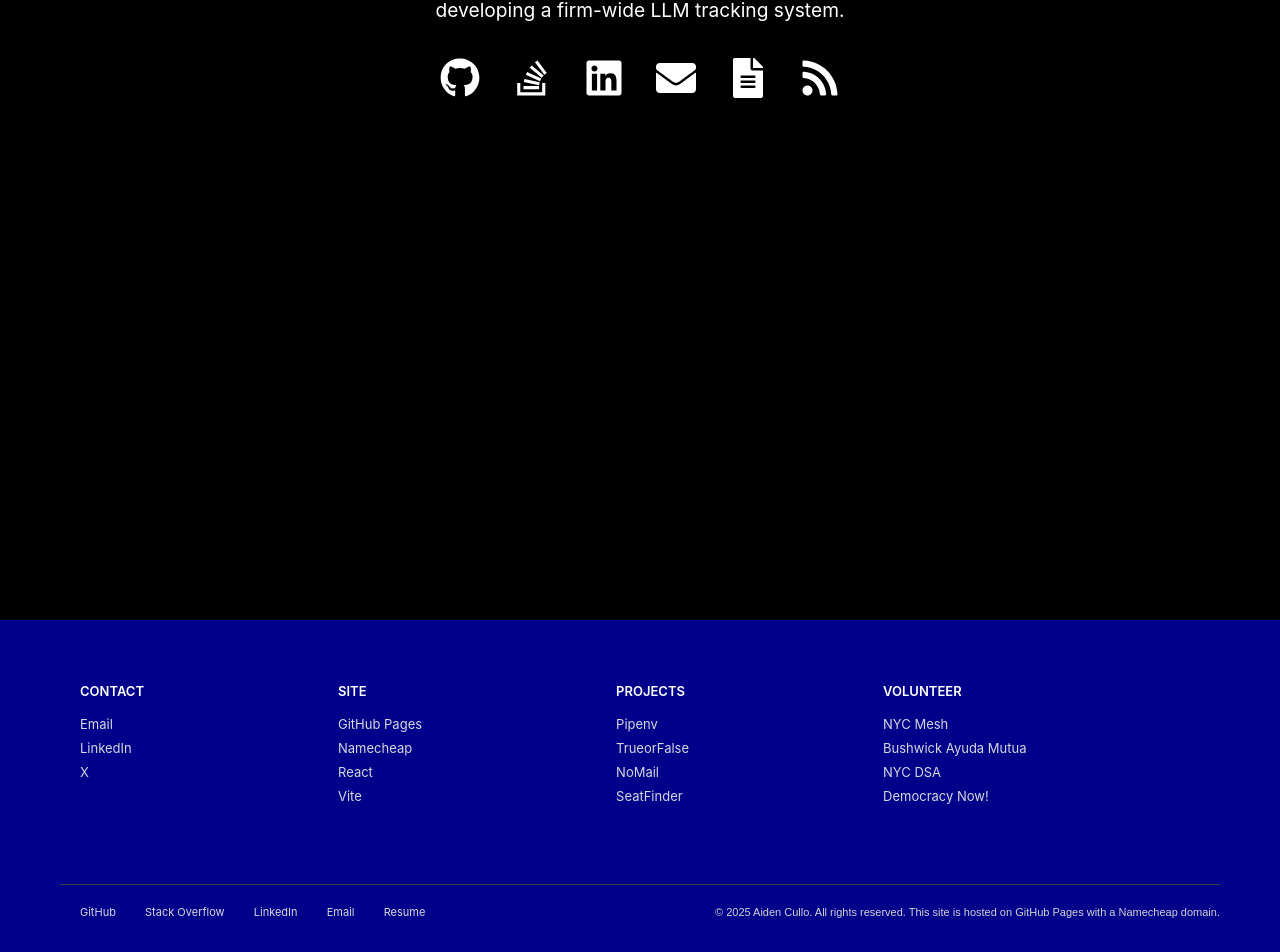
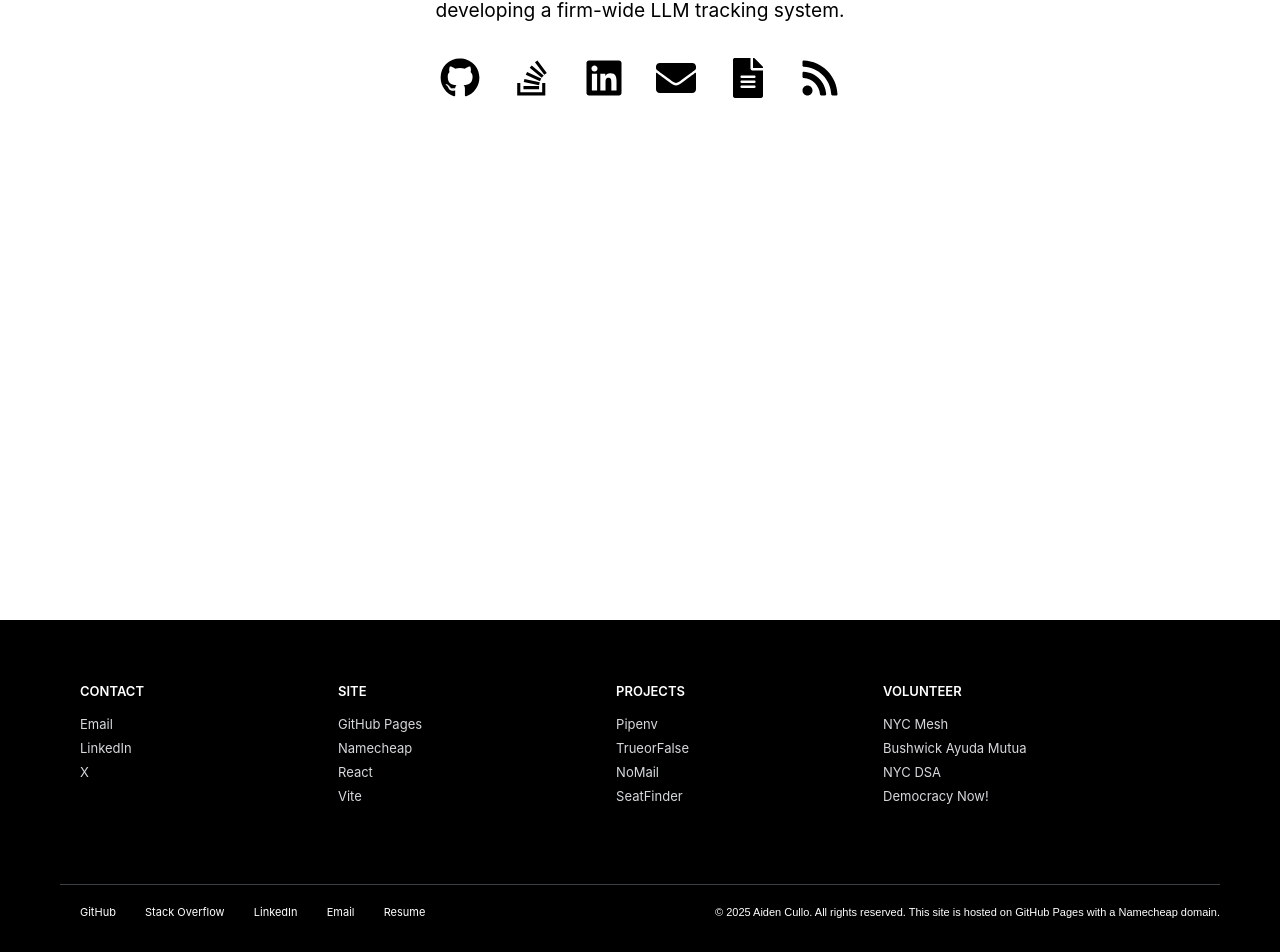
Before and after one commit to aidencullo/beta.aidencullo.com, a React (Vite) app: page / in a window 1280 px wide. Shown: the part 1140-2092 px from the top of the page. Built offline with nearby package versions, Linux system fonts and the light colour scheme.

Commit message:
Update CSS styling for App, Footer, and index

```diff
--- a/src/App.css
+++ b/src/App.css
@@ -1,15 +1,8 @@
 :root {
-  --primary-dark: navy;
-  --primary: darkblue;
-  --secondary: midnightblue;
-  --accent: coral;
-  --accent-light: lightsalmon;
+  --primary: black;
+  --secondary: white;
   --text-primary: white;
-  --text-secondary: lightgray;
-  --background: black;
-  --surface: navy;
-  --surface-light: darkslateblue;
-  --border: slateblue;
+  --text-secondary: black;
 }
 
 :root[data-theme="light"] {
@@ -45,6 +38,7 @@
   align-items: center;
   justify-content: flex-start;
   background-color: var(--primary);
+  color: var(--text-primary);
   z-index: 1000;
 }
 
@@ -75,7 +69,6 @@
 .header-me-link {
   font-family: 'Inter', -apple-system, BlinkMacSystemFont, 'Segoe UI', 'Roboto', 'Helvetica Neue', Arial, sans-serif;
   font-size: 1.1rem;
-  color: var(--text-primary);
   text-decoration: none;
   transition: opacity 0.2s ease;
   margin-left: 20px;
@@ -123,6 +116,8 @@
 }
 
 .body {
+  color: var(--text-secondary);
+  background-color: var(--secondary);
   flex: 1;
   display: flex;
   flex-direction: column;
@@ -213,7 +208,6 @@
   font-family: 'Inter', -apple-system, BlinkMacSystemFont, 'Segoe UI', 'Roboto', 'Helvetica Neue', Arial, sans-serif;
   font-size: 1.2rem;
   line-height: 1.6;
-  color: var(--text-primary);
   max-width: 600px;
 }
 
@@ -231,7 +225,6 @@
   font-weight: 300;
   margin: 0;
   padding: 0;
-  color: var(--text-primary);
   text-align: center;
   letter-spacing: -0.02em;
   margin-bottom: 0.5rem;
@@ -242,7 +235,6 @@
 .link {
   font-family: 'Inter', -apple-system, BlinkMacSystemFont, 'Segoe UI', 'Roboto', 'Helvetica Neue', Arial, sans-serif;
   font-size: 1.1rem;
-  color: var(--accent);
   text-decoration: none;
   transition: color 0.2s ease;
   display: flex;
@@ -256,19 +248,21 @@
 
 .link-icon {
   font-size: 2.5rem;
-  color: var(--text-primary);
+  color: var(--text-secondary);
 }
 
-
+.footer a { color: inherit; }
+.header a { color: inherit; }
 
 .footer {
+  color: var(--text-primary);
+  background-color: var(--primary);
   height: 300px;
   width: 100%;
   position: relative;
   display: flex;
   align-items: center;
   justify-content: center;
-  background-color: var(--primary);
   z-index: 1000;
 }
 
@@ -295,7 +289,6 @@
 }
 
 .footer-header {
-  color: #ffffff;
   font-size: 13px;
   font-weight: 700;
   font-family: -apple-system, BlinkMacSystemFont, 'Segoe UI', 'Segoe UI Emoji', 'Segoe UI Symbol', 'Liberation Sans', 'Noto Sans', 'Helvetica Neue', Helvetica, Arial, sans-serif;
@@ -311,7 +304,6 @@
 }
 
 .footer-link {
-  color: #b3b3b3;
   text-decoration: none;
   font-size: 13px;
   font-family: -apple-system, BlinkMacSystemFont, 'Segoe UI', 'Segoe UI Emoji', 'Segoe UI Symbol', 'Liberation Sans', 'Noto Sans', 'Helvetica Neue', Helvetica, Arial, sans-serif;
--- a/src/components/Footer.css
+++ b/src/components/Footer.css
@@ -1,6 +1,4 @@
 .footer {
-  background-color: var(--primary);
-  color: var(--text-secondary);
   padding: 40px 60px;
   font-family: Arial, sans-serif;
   font-size: 14px;
@@ -64,7 +62,6 @@
 }
 
 .footer-section ul li a {
-  color: #d6d9dc;
   text-decoration: none;
 }
 
@@ -98,7 +95,6 @@
 }
 
 .footer-bottom a {
-  color: #d6d9dc;
   text-decoration: none;
 }
 
--- a/src/index.css
+++ b/src/index.css
@@ -10,6 +10,4 @@ html {
 
 body {
   font-family: system-ui, Avenir, Helvetica, Arial, sans-serif;
-  background-color: var(--background);
-  color: var(--text-primary);
 }
```
